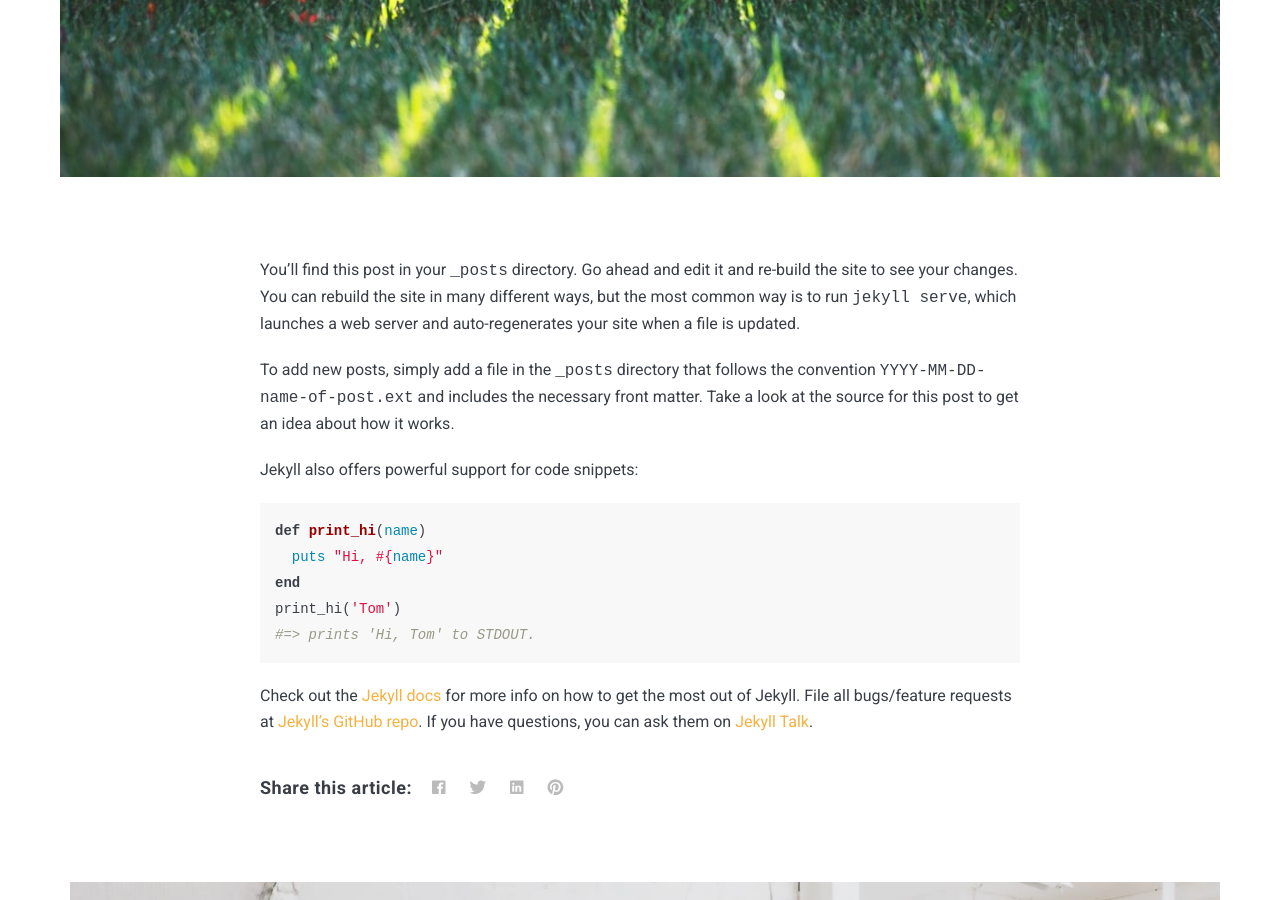
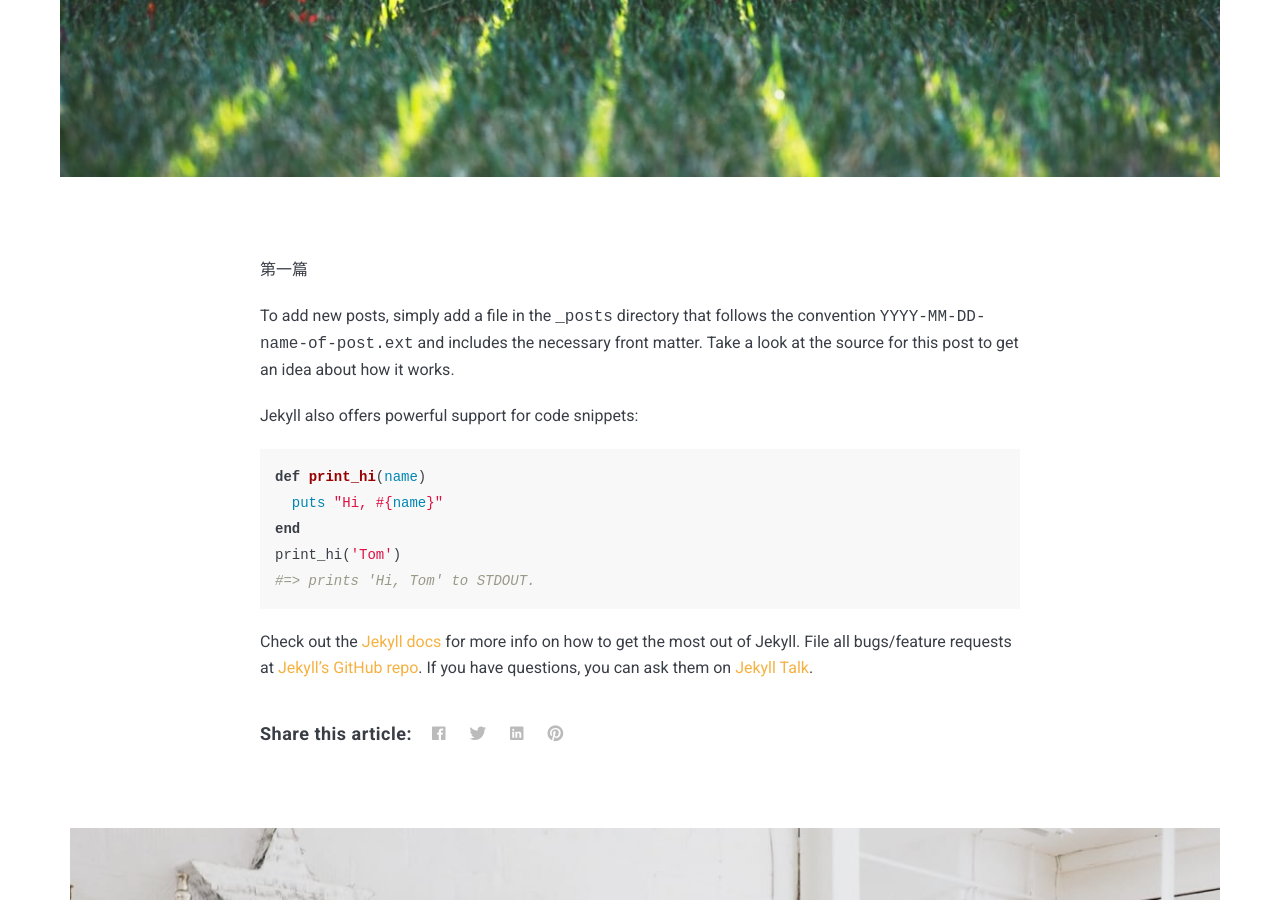
Before and after one commit to yz14/yyh, a Jekyll site: the page built from _posts/2018-05-29-welcome-to-jekyll.markdown, in a window 1280 px wide and 900 px high, scrolled down 796 px. Built offline with Jekyll 4.4.1, drawn with Linux system fonts in a browser that asks for light colours; nearby versions of some CDN libraries; comment, search, counter and statistics services are not loaded.

Commit message:
Update 2018-05-29-welcome-to-jekyll.markdown

```diff
--- a/_posts/2018-05-29-welcome-to-jekyll.markdown
+++ b/_posts/2018-05-29-welcome-to-jekyll.markdown
@@ -5,7 +5,7 @@ date:   2018-05-29 18:05:55 +0300
 image:  10.jpg
 tags:   Jekyll
 ---
-You’ll find this post in your `_posts` directory. Go ahead and edit it and re-build the site to see your changes. You can rebuild the site in many different ways, but the most common way is to run `jekyll serve`, which launches a web server and auto-regenerates your site when a file is updated.
+第一篇
 
 To add new posts, simply add a file in the `_posts` directory that follows the convention `YYYY-MM-DD-name-of-post.ext` and includes the necessary front matter. Take a look at the source for this post to get an idea about how it works.
 
```
